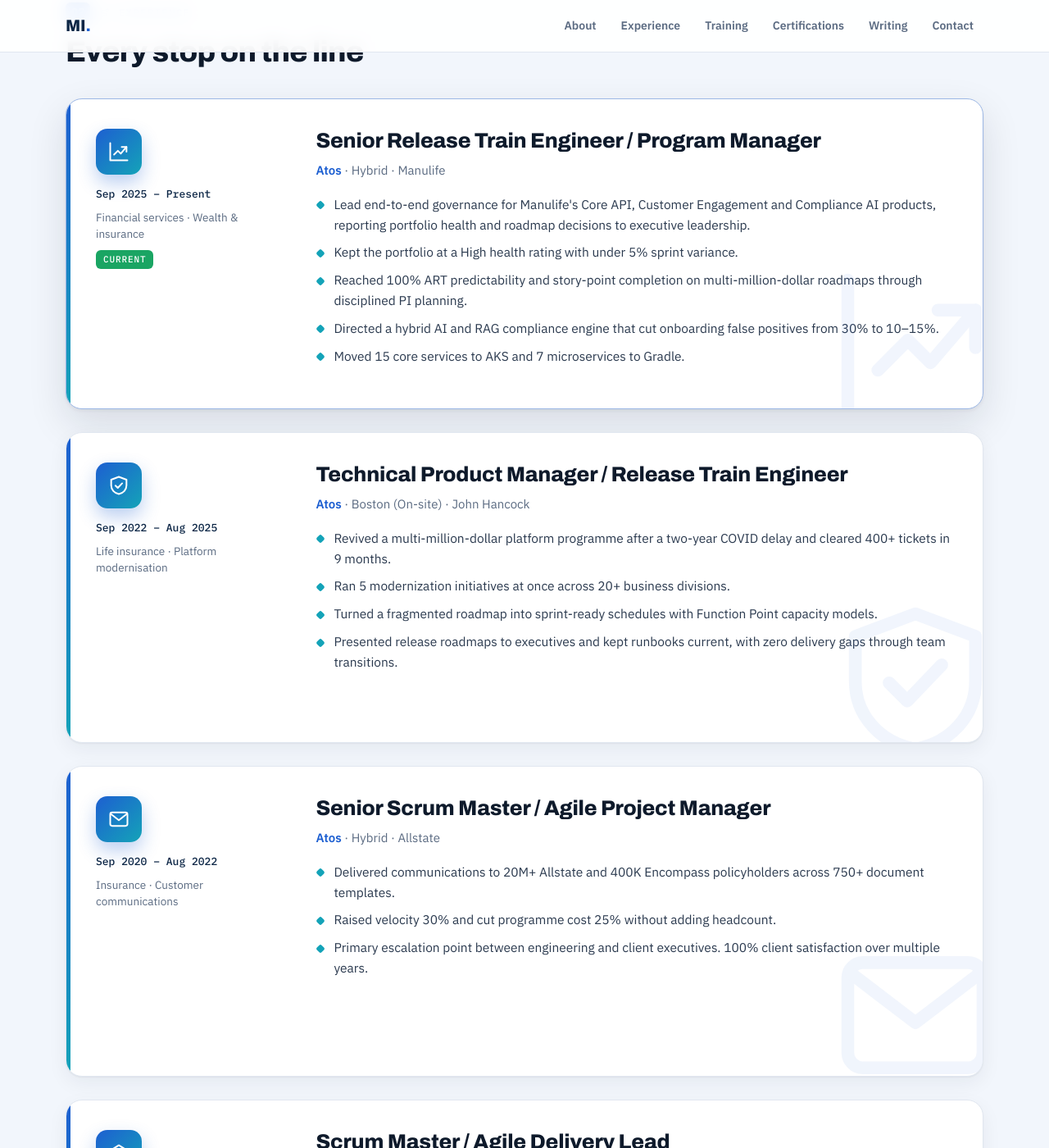
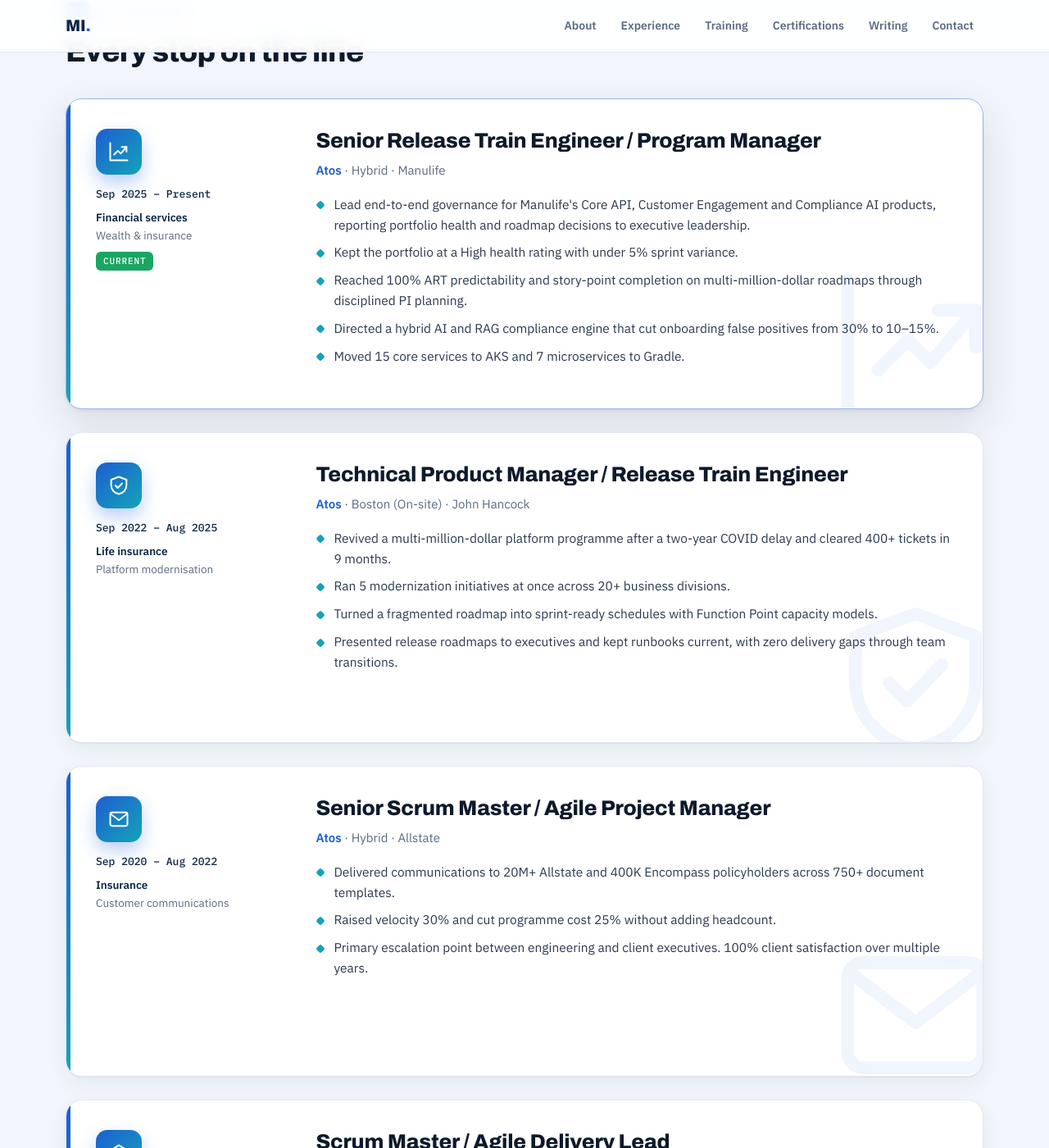
Before and after one commit to Madhan-I/Madhan-I.github.io, a Jekyll site: the page built from index.html, in a window 1280 px wide and 1400 px high, scrolled down 2012 px. Shown: the whole window at 82% size. Built offline with Jekyll 4.4.1, drawn with Linux system fonts in a browser that asks for light colours; some of the changed text lies outside the part shown.

Commit message:
Show job sector on two lines
Co-Authored-By: Claude Opus 5.5 <noreply@anthropic.com>
Claude-Session: https://claude.ai/code/session_01MFRrTt7LBDdX57m85KHNGp

```diff
--- a/assets/css/style.css
+++ b/assets/css/style.css
@@ -162,7 +162,8 @@ h1 .last { color: var(--brand); }
 .job-icon { width: 56px; height: 56px; border-radius: 14px; display: grid; place-items: center; color: #FFFFFF; background: linear-gradient(135deg, var(--brand), var(--brand-2)); box-shadow: 0 10px 22px color-mix(in srgb, var(--brand) 30%, transparent); }
 .job-icon .ic { width: 28px; height: 28px; }
 .when { font: 600 13px/1.3 var(--mono); color: var(--navy); margin-top: 6px; }
-.sector { font-size: 13.5px; line-height: 1.45; color: var(--muted); }
+.sector { display: flex; flex-direction: column; gap: 2px; font-size: 13.5px; line-height: 1.45; color: var(--muted); }
+.sector span:first-child { color: var(--navy); font-weight: 600; }
 .now-tag { font: 700 11px/1 var(--mono); letter-spacing: .08em; text-transform: uppercase; color: #FFFFFF; background: #1AA563; padding: 6px 9px; border-radius: 6px; }
 .job-body h3 { margin: 0; font-weight: 800; font-size: clamp(20px, 2vw, 26px); line-height: 1.2; letter-spacing: -0.01em; }
 .org { margin: 8px 0 0; color: var(--muted); font-size: 15px; }
--- a/index.html
+++ b/index.html
@@ -79,7 +79,7 @@ layout: default
         <div class="job-side">
           <span class="job-icon" aria-hidden="true"><svg class="ic"><use href="#i-{{ job.icon | default: 'route' }}"/></svg></span>
           <span class="when">{{ job.dates }}</span>
-          {% if job.sector %}<span class="sector">{{ job.sector }}</span>{% endif %}
+          {% if job.sector %}<span class="sector">{% assign parts = job.sector | split: " · " %}{% for part in parts %}<span>{{ part }}</span>{% endfor %}</span>{% endif %}
           {% if job.current %}<span class="now-tag">Current</span>{% endif %}
         </div>
         <div class="job-body">
```
